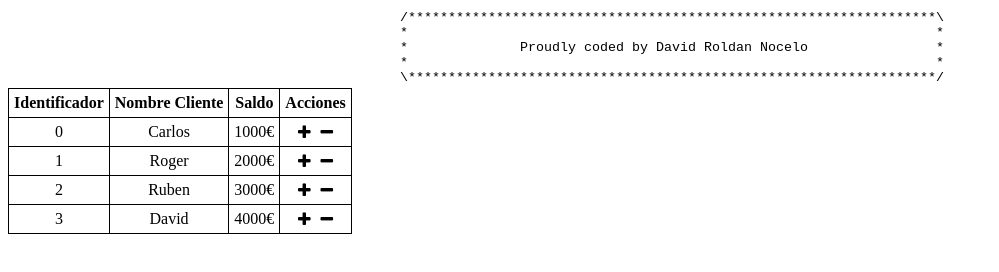
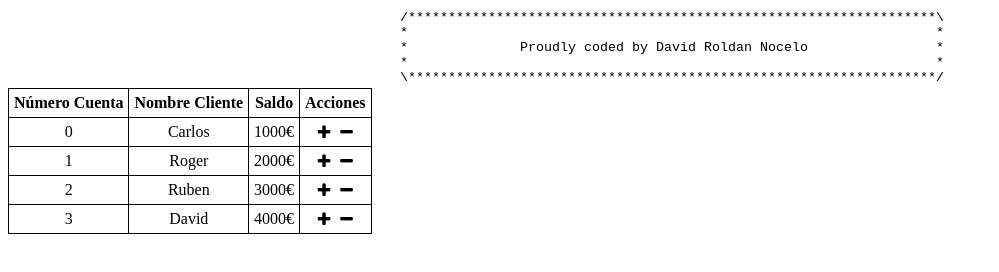
Before and after one commit to Drohno/m6-clientes, a plain HTML site: page uf1/POO1/index.html in a window 1280 px wide. Shown: the whole page, without its empty margins (0-999 px from the left). Drawn offline with Linux system fonts and the light colour scheme.

Commit message:
Minor update

```diff
--- a/uf1/POO1/index.html
+++ b/uf1/POO1/index.html
@@ -39,7 +39,7 @@
         <table>
             <thead>
                 <tr>
-                    <th>Identificador</th>
+                    <th>Número Cuenta</th>
                     <th>Nombre Cliente</th>
                     <th>Saldo</th>
                     <th>Acciones</th>
```
